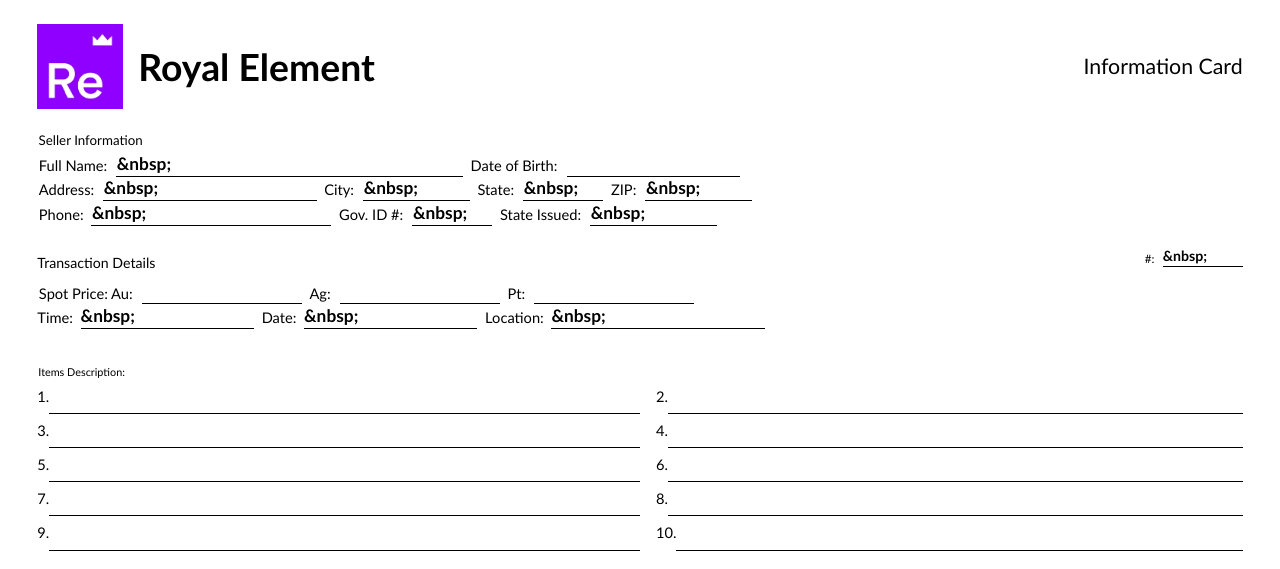
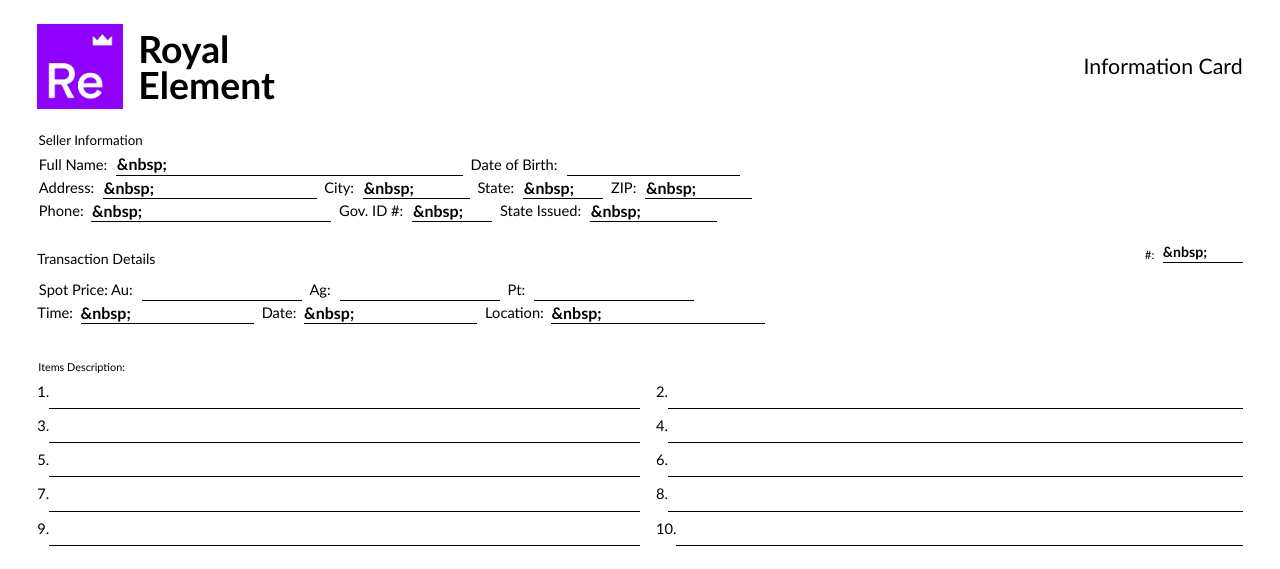
Before and after one commit to Rtchapae/goldtocash, a Laravel app: template back/resources/views/pdf/offline_order.blade.php in a window 1280 px wide. Shown: the top 569 px of the page. Run offline with Laravel 12, Linux system fonts and the light colour scheme; the template is opened without the code that fills it, so the values that code supplies are empty; parts of the project's set-up code (start-up, migrations or seed data) failed here and were passed over.

Commit message:
Stack Royal Element on two lines and make filled PDF values semibold.
Co-authored-by: Cursor <cursoragent@cursor.com>

```diff
--- a/back/resources/views/layouts/pdf.blade.php
+++ b/back/resources/views/layouts/pdf.blade.php
@@ -78,7 +78,7 @@
         }
         .print-logo-text {
             font-size: 28pt;
-            line-height: 1;
+            line-height: 0.95;
             white-space: nowrap;
             display: inline-block;
             vertical-align: middle;
@@ -125,8 +125,8 @@
             white-space: nowrap;
         }
         .print-value {
-            font-size: 13pt;
-            font-weight: 700;
+            font-size: 12pt;
+            font-weight: 600;
             line-height: 1.2;
         }
         .print-underline {
--- a/back/resources/views/pdf/offline_order.blade.php
+++ b/back/resources/views/pdf/offline_order.blade.php
@@ -7,7 +7,7 @@
         <tr>
             <td class="print-header-left">
                 <img src="{{ public_path('images/logo.jpg') }}" alt="Royal Element" class="print-logo-image">
-                <span class="print-logo-text">Royal Element</span>
+                <span class="print-logo-text">Royal<br>Element</span>
             </td>
             <td class="print-header-right">
                 <span class="print-header-card">Information Card</span>
```
